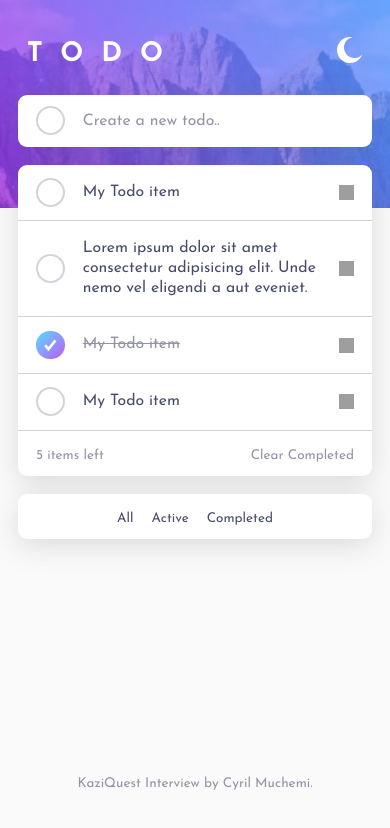
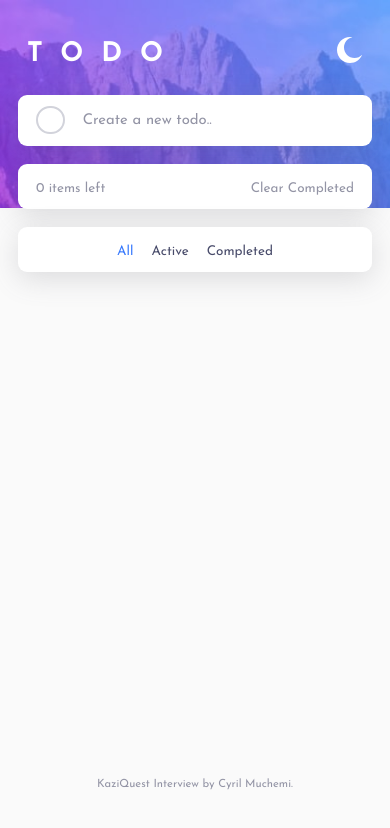
Before and after one commit to cyrilmuchemi/vue-todo-project, a Vue app: page / in a window 390 px wide. Shown: the top 828 px of the page. Built offline with nearby package versions, Linux system fonts and the light colour scheme; grey boxes are pictures that could not be loaded.

Commit message:
Enable some key functionalities

```diff
--- a/src/App.vue
+++ b/src/App.vue
@@ -1,7 +1,7 @@
 <template>
   <TopBar />
-  <TodoInput />
-  <TodoList />
+  <TodoInput :action="addTodo" />
+  <TodoList :items="todos" />
   <p class="footer">KaziQuest Interview by Cyril Muchemi.</p>
 </template>
 
@@ -9,4 +9,20 @@
 import TopBar from "./components/TopBar.vue";
 import TodoInput from "./components/TodoInput.vue";
 import TodoList from "./components/TodoList.vue";
+import { ref } from "vue";
+
+let storageTodos = JSON.parse(localStorage.getItem("todos"));
+// let todos = ref(storageTodos == null ? [] : [...storageTodos]);
+let todos = ref([]);
+if (storageTodos != null) {
+  storageTodos.forEach((todo) => {
+    todos.value.push(todo);
+  });
+}
+
+function addTodo(title) {
+  let todo = { title: title, completed: false };
+  todos.value.push(todo);
+  localStorage.setItem("todos", JSON.stringify(todos.value));
+}
 </script>
--- /dev/null
+++ b/src/components/TodoFilter.vue
@@ -0,0 +1,15 @@
+<template>
+    <p
+      @click="select"
+      :class="{ 'menu-active': props.modelValue == props.title }"
+    >
+      {{ props.title }}
+    </p>
+  </template>
+  <script setup>
+  let props = defineProps(["title", "modelValue"]);
+  let emit = defineEmits(["update:modelValue"]);
+  function select() {
+    emit("update:modelValue", props.title);
+  }
+</script>
--- a/src/components/TodoInput.vue
+++ b/src/components/TodoInput.vue
@@ -1,10 +1,24 @@
 <template>
     <div class="todo-input | todo-item card">
       <div class="checkbox"></div>
-      <input class="input" type="text" placeholder="Create a new todo.." />
+      <input
+      ref="inputComponent"
+      class="input"
+      v-model="input"
+      type="text"
+      placeholder="Create a new todo.."
+      @keyup.enter="addTodo"
+    />
     </div>
   </template>
-  <script>
-  export default {};
+  <script setup>
+  import { ref } from "vue";
+  let props = defineProps(["action"]);
+  let inputComponent = ref(null);
+  let input = ref("");
+  function addTodo() {
+    props.action(input.value);
+    inputComponent.value.value = "";
+  }
   </script>
   <style></style>
--- a/src/components/TodoItem.vue
+++ b/src/components/TodoItem.vue
@@ -1,16 +1,23 @@
 <template>
-    <div class="todo-item">
-      <div class="checkbox" :class="{ checked: isComplete }">
+  <div @click="props.onComplete(key)" class="todo-item">
+    <div class="checkbox" :class="{ checked: isComplete() }">
         <img src="../assets/images/icon-check.svg" alt="Checked Icon" />
       </div>
-      <p :class="{ crossed: isComplete }">{{ props.title }}</p>
-      <img class="cross" src="/icon-cross.svg" alt="Delete Todo" />
+    <p :class="{ crossed: isComplete() }">{{ props.title }}</p>
+    <img
+      @click.stop="props.onRemove(key)"
+      class="cross"
+      src="/icon-cross.svg"
+      alt="Delete Todo"
+    />
     </div>
   </template>
 
   <script setup>
-  const props = defineProps(["title", "completed"]);
-  let isComplete = props.completed == true;
+  import { getCurrentInstance } from "vue";
+  const props = defineProps(["title", "completed", "onComplete", "onRemove"]);
+  let isComplete = () => props.completed == true;
+  let key = getCurrentInstance().vnode.key;
   </script>
 
   <style></style>
--- a/src/components/TodoList.vue
+++ b/src/components/TodoList.vue
@@ -1,30 +1,92 @@
 <template>
     <div class="todo-list | card">
-      <TodoItem title="My Todo item" />
       <TodoItem
-        title="Lorem ipsum dolor sit amet consectetur adipisicing elit. Unde nemo vel eligendi a aut eveniet."
+      v-for="(todo, index) in todos"
+      :key="index"
+      :title="todo.title"
+      :completed="todo.completed"
+      :onComplete="complete"
+      :onRemove="remove"
       />
-      <TodoItem title="My Todo item" :completed="true" />
-      <TodoItem title="My Todo item" />
       <div class="menu | row">
-        <h6>5 items left</h6>
+        <h6>{{ remainder() }} items left</h6>
         <div class="inner-row bold">
-          <p>All</p>
-          <p>Active</p>
-          <p>Completed</p>
+        <TodoFilter
+          v-for="(i, index) in filters"
+          :key="index"
+          :title="i"
+          v-model="filter"
+        />
         </div>
-
-        <p>Clear Completed</p>
+        <p @click="clearCompleted">Clear Completed</p>
       </div>
     </div>
     <div class="detached-menu | card row">
-    <p>All</p>
-    <p>Active</p>
-    <p>Completed</p>
-  </div>
+    <TodoFilter
+      v-for="(i, index) in filters"
+      :key="index"
+      :title="i"
+      v-model="filter"
+    />
+    </div>
   </template>
-  <script>
+  <script setup>
+  import { ref, watch } from "vue";
+  import { computed } from "@vue/reactivity";
   import TodoItem from "./TodoItem.vue";
-  export default { components: { TodoItem } };
-  </script>
-  <style></style>
+  import TodoFilter from "./TodoFilter.vue";
+
+
+  let props = defineProps(["items"]);
+  let baseTodos = ref(props.items);
+
+  let remainder = () =>
+  baseTodos.value.reduce(
+    (total, todo) => (todo.completed ? total : total + 1),
+    0
+  );
+    let filters = ["All", "Active", "Completed"];
+    let filter = ref("All");
+    let todos = computed(() => {
+      if (filter.value == "All") return baseTodos.value;
+        else if (filter.value == "Active")
+          return baseTodos.value.filter((val) => !val.completed);
+        else return baseTodos.value.filter((val) => val.completed);
+});
+
+// watch(filter, () => {
+//   if (filter.value == "All") todos.value = baseTodos.value;
+//   else if (filter.value == "Active")
+//     todos.value = baseTodos.value.filter((val) => !val.completed);
+//   else todos.value = baseTodos.value.filter((val) => val.completed);
+// });
+
+function complete(index) {
+  baseTodos.value[index].completed = !baseTodos.value[index].completed;
+  save();
+}
+
+function remove(index) {
+  baseTodos.value.splice(index, 1);
+  save();
+}
+
+function clearCompleted() {
+  Array.prototype.removeWhere = function (callback) {
+    var i = this.length;
+    while (i--) {
+      if (callback(this[i], i)) {
+        this.splice(i, 1);
+      }
+    }
+  };
+  baseTodos.value.removeWhere((val) => val.completed);
+  save();
+}
+
+function save() {
+  localStorage.setItem("todos", JSON.stringify(baseTodos.value));
+  console.log(JSON.parse(localStorage.getItem("todos")));
+}
+</script>
+<style></style>
--- a/src/style.css
+++ b/src/style.css
@@ -116,7 +116,7 @@ body {
         background: var(--mobile-bg) var(--background-color);
         background-repeat: no-repeat;
         background-size: 100% auto;
-        font-size: 0.875rem;
+        font-size: 0.825rem;
     }
 }
 
@@ -182,6 +182,12 @@ h1 {
     margin: 3rem 0;
     font-size: 0.75rem;
     color: var(--subtitle-color);
+}
+
+@media (max-width: 50rem) {
+    .footer {
+      font-size: 0.625rem;
+    }
 }
 
 .bold {
@@ -274,6 +280,12 @@ h1 {
     border-bottom: 1.5px solid var(--checkbox-color);
 }
 
+@media (max-width: 50rem) {
+    .todo-list > .todo-item {
+      border-bottom: 1px solid var(--checkbox-color);
+    }
+}
+
 .todo-list > .todo-item:last-child {
     border: none;
 }
```
